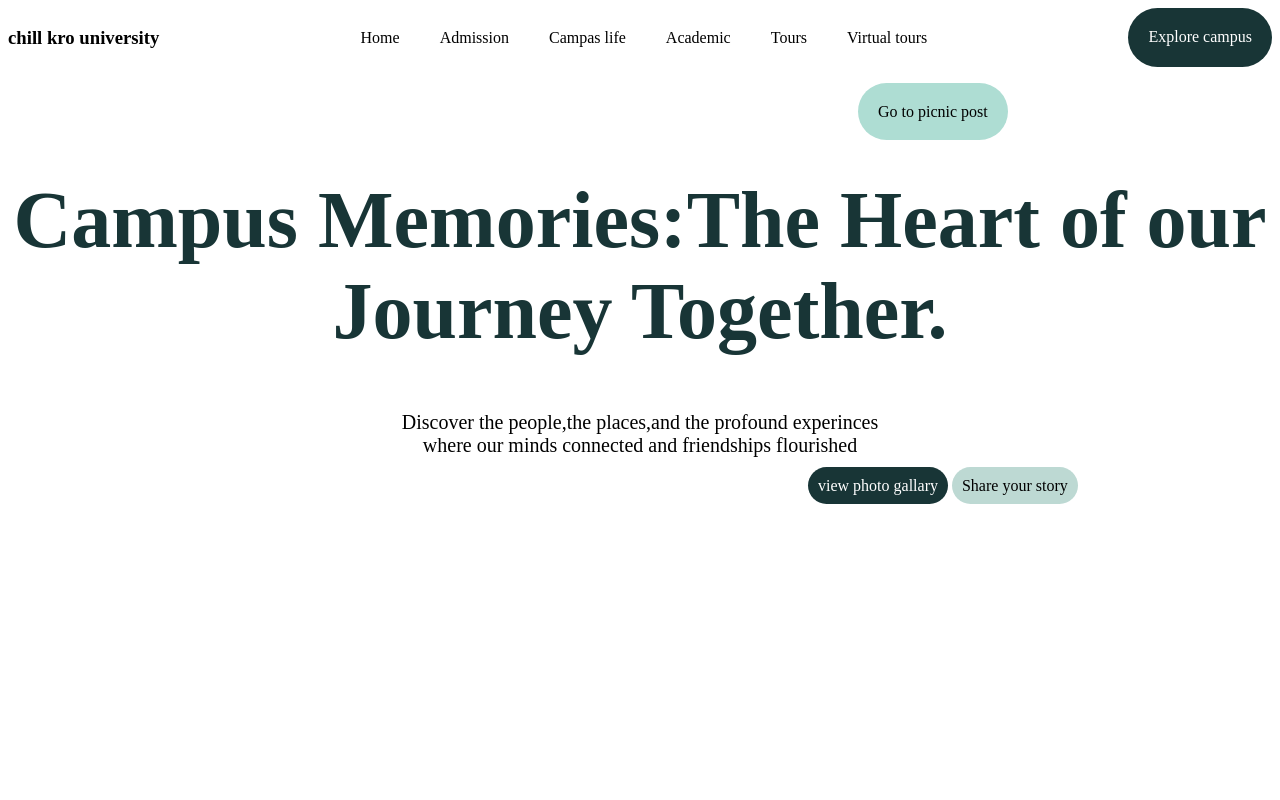
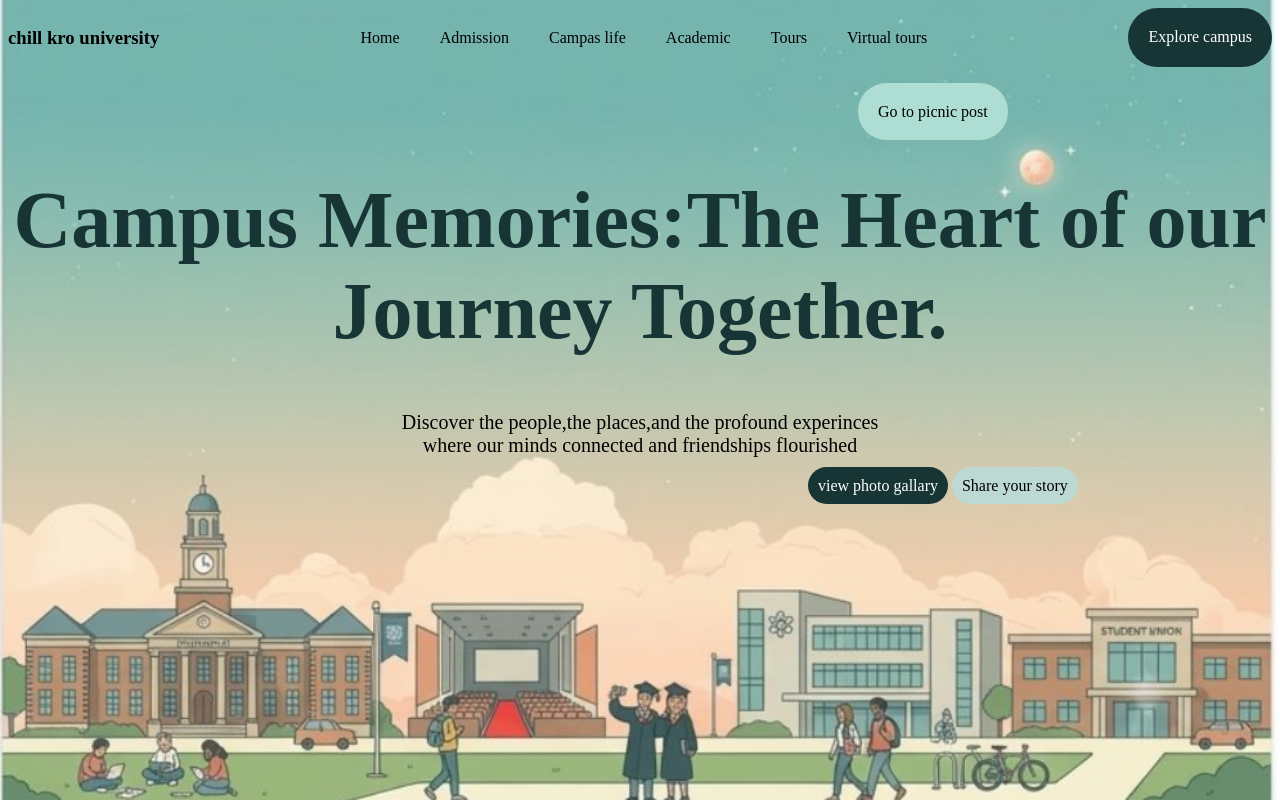
Before and after one commit to snehachouhan26-wq/basic-css, a plain HTML site: page index.html in a window 1280 px wide. Drawn offline with Linux system fonts and the light colour scheme.

Commit message:
Update style.css

```diff
--- a/style.css
+++ b/style.css
@@ -1,7 +1,7 @@
  /*college*/
  .home{
 
-    background-image: url("images/college.png");
+    background-image: url("college.png");
     background-repeat: no-repeat;
     background-position: center;
     background-size: cover;
```
